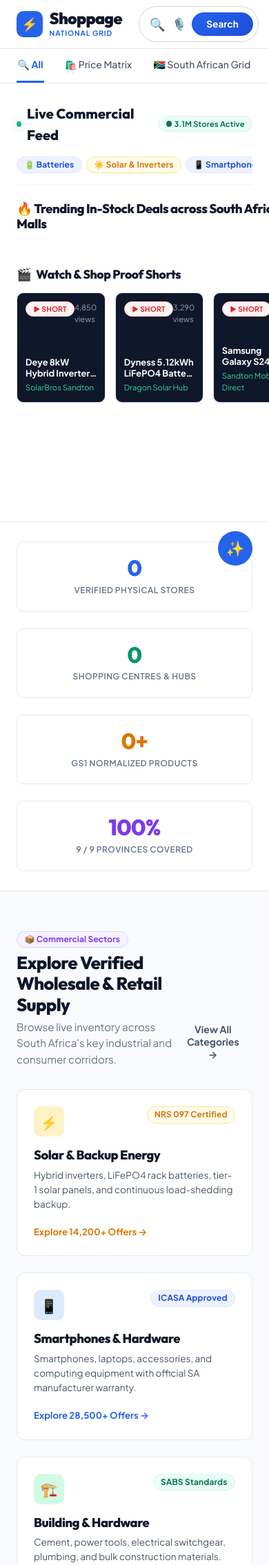
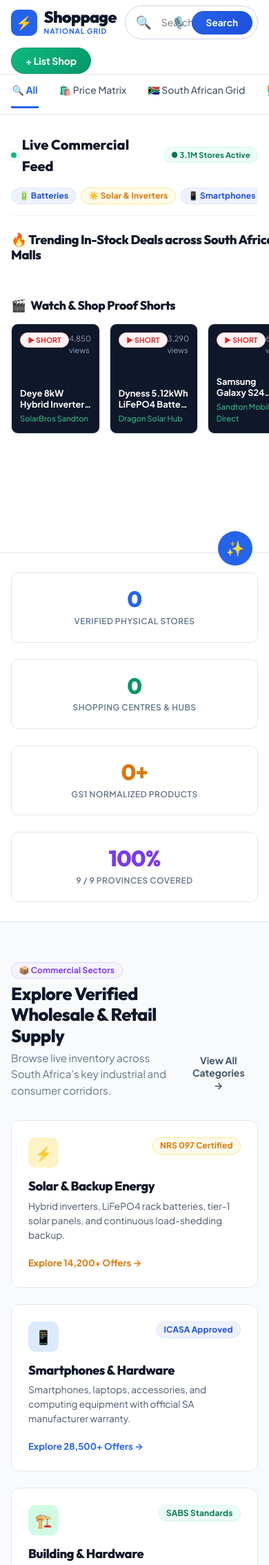
Before and after one commit to pmvalues/shoppagepy, a Django app: page / in a window 390 px wide; the page is wider, and only the part inside the window is pictured. Shown: the top 2269 px of that part at 69% size. Run offline with Django 5.2, Linux system fonts and the light colour scheme; data that the repository does not hold is empty; some libraries are stand-ins or nearby versions.

Commit message:
feat(responsive): implement 100% mobile responsive system and add modern SVG site favicon and app icons

```diff
--- a/static/css/styles.css
+++ b/static/css/styles.css
@@ -686,3 +686,93 @@ kbd {
 .footer a:hover {
   color: #FFFFFF;
 }
+
+/* ==========================================================================
+   100% Mobile Responsive Optimization System
+   ========================================================================== */
+
+@media (max-width: 992px) {
+  .grid-cols-2 { grid-template-columns: 1fr !important; }
+  .grid-cols-3 { grid-template-columns: 1fr !important; }
+  .grid-cols-4 { grid-template-columns: 1fr 1fr !important; }
+
+  /* Search Results 2-Column Desktop Grid */
+  div[style*="grid-template-columns: 1fr 360px"] {
+    grid-template-columns: 1fr !important;
+  }
+
+  /* Product Detail Hero Grid */
+  div[style*="grid-template-columns: 460px 1fr"] {
+    grid-template-columns: 1fr !important;
+  }
+
+  /* Frequently Bought Together Bundle */
+  div[style*="grid-template-columns: 1fr 320px"] {
+    grid-template-columns: 1fr !important;
+  }
+}
+
+@media (max-width: 768px) {
+  .container {
+    padding-left: 1rem !important;
+    padding-right: 1rem !important;
+  }
+
+  .header {
+    height: auto !important;
+    padding-top: 0.5rem;
+    padding-bottom: 0.5rem;
+  }
+
+  .nav-wrapper {
+    height: auto !important;
+    flex-wrap: wrap !important;
+    gap: 0.75rem !important;
+  }
+
+  /* 1-Card-Per-Column Row Cards on Mobile (Product, Merchant, Mall, Alternative) */
+  div[style*="grid-template-columns: 140px 1fr 200px"],
+  div[style*="grid-template-columns: 120px 1fr 220px"],
+  div[style*="grid-template-columns: 110px 1fr 200px"],
+  div[style*="grid-template-columns: 1fr 180px 170px"],
+  div[style*="grid-template-columns: 130px 1fr 200px"] {
+    grid-template-columns: 1fr !important;
+    gap: 1rem !important;
+    padding: 1rem !important;
+  }
+
+  /* Right Action Columns in Row Cards */
+  div[style*="border-left: 1px solid"] {
+    border-left: none !important;
+    border-top: 1px solid #F1F5F9 !important;
+    padding-left: 0 !important;
+    padding-top: 1rem !important;
+    align-items: stretch !important;
+    text-align: left !important;
+    width: 100% !important;
+  }
+
+  .grid-cols-4 { grid-template-columns: 1fr !important; }
+
+  /* Top Sponsored Carousel on Mobile */
+  div[style*="flex: 0 0 160px"] {
+    flex: 0 0 140px !important;
+    width: 140px !important;
+  }
+
+  /* Video Shorts 3-Column Grid on Mobile */
+  div[style*="grid-template-columns: repeat(3, 1fr)"] {
+    grid-template-columns: 1fr !important;
+  }
+
+  /* Load Shedding Runtime Slider on Mobile */
+  div[style*="grid-template-columns: 1fr 1fr"] {
+    grid-template-columns: 1fr !important;
+  }
+
+  /* Omnibox input on mobile */
+  #global-omnibox-input {
+    font-size: 0.875rem !important;
+    padding-right: 5rem !important;
+  }
+}
--- a/templates/base.html
+++ b/templates/base.html
@@ -21,9 +21,9 @@
   <meta name="twitter:image" content="https://shoppage.co.za/static/icons/og-image.png">
   <meta name="theme-color" content="#0F172A">
   <meta name="apple-mobile-web-app-capable" content="yes">
-  <meta name="apple-mobile-web-app-status-bar-style" content="black-translucent">
   <link rel="manifest" href="{% static 'manifest.webmanifest' %}">
-  <link rel="icon" href="{% static 'icons/icon-192.png' %}" sizes="192x192">
+  <link rel="icon" type="image/svg+xml" href="{% static 'icons/favicon.svg' %}">
+  <link rel="apple-touch-icon" href="{% static 'icons/favicon.svg' %}">
   {% block structured_data %}{% endblock %}
 
   <!-- Premium Modern Fonts: Plus Jakarta Sans (Body & UI), Outfit (Headings & Numbers), JetBrains Mono (SKUs & Codes) -->
```
Also changed, not shown: static/icons/favicon.svg (added), static/manifest.webmanifest.
